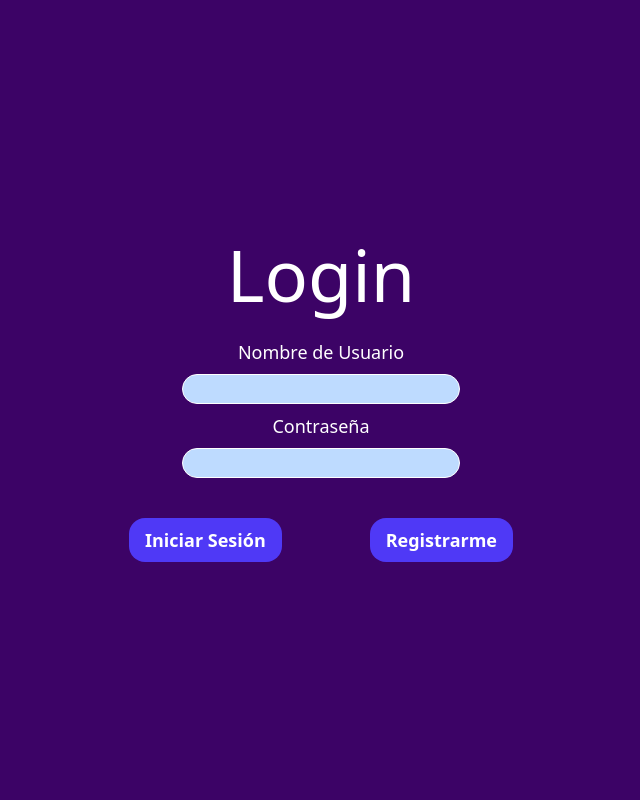
After one commit to jvivas95/movimientos-dinero, a PHP site: page /app/views/login.php in a window 1280 px wide. The commit adds this page. Shown: the whole page, without its empty margins (319-959 px from the left). Run offline with PHP 8.4, Linux system fonts and the light colour scheme.

Commit message:
feat: creación de la vista para el login y el registro

```diff
--- /dev/null
+++ b/app/views/login.php
@@ -0,0 +1,39 @@
+<!DOCTYPE html>
+<html lang="es">
+<head>
+    <meta charset="UTF-8">
+    <meta name="viewport" content="width=device-width, initial-scale=1.0">
+    <link href="https://fonts.googleapis.com/css?family=Roboto&display=swap" rel="stylesheet">
+    <link rel="stylesheet" href="assets/css/style.css">
+    <title>Login</title>
+</head>
+<body class="bg-purple-950 flex flex-col items-center justify-center h-screen text-white roboto">
+    <div class="flex flex-col items-center w-96 h-auto">
+        <img>
+        <h1 class="text-7xl mb-7">Login</h1>
+        <form class="flex flex-col items-center text-lg space-y-2 w-full" method="post">
+            <label for="nusuario">Nombre de Usuario</label>
+            <input
+                class="border border-solid rounded-2xl bg-blue-200 pl-4"
+                type="text"
+                name="nusuario"
+                required
+            >
+            <label for="password">Contraseña</label>
+            <input
+                class="border border-solid rounded-2xl bg-blue-200 pl-4"
+                type="password"
+                name="password"
+                required
+            >
+        <div class="w-full pt-8 flex justify-between">
+            <button
+                class="bg-indigo-600 hover:bg-indigo-700 transition duration-200 text-white font-bold py-2 px-4 rounded-2xl"
+                type="submit"
+                >Iniciar Sesión</button>
+            <a href="index.php?route=registro" class="bg-indigo-600 hover:bg-indigo-700 transition duration-200 text-white font-bold py-2 px-4 rounded-2xl">Registrarme</a>
+        </div>
+        </form>
+    </div>
+</body>
+</html>
```
Also changed, not shown: app/views/registro.php (added, +39 -0 lines), router.php (+14 -0 lines), public/assets/css/style.css.
